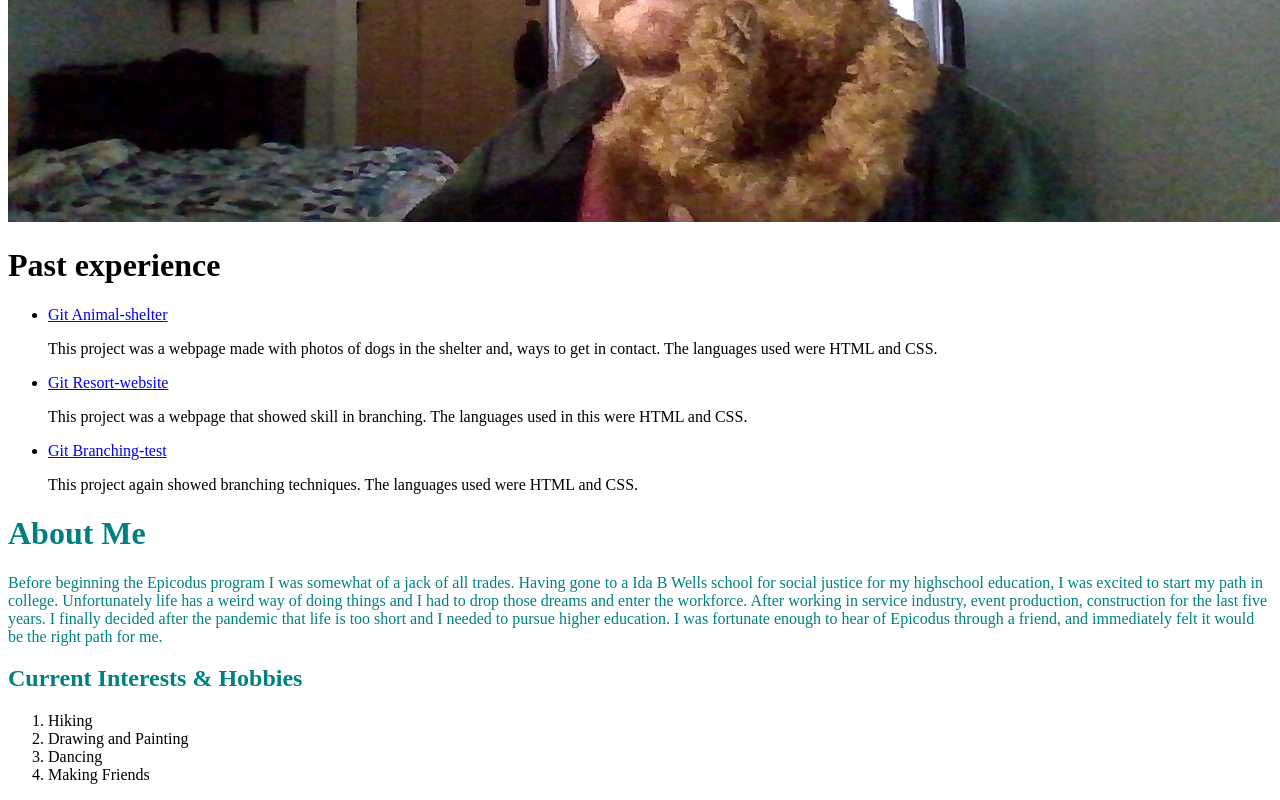
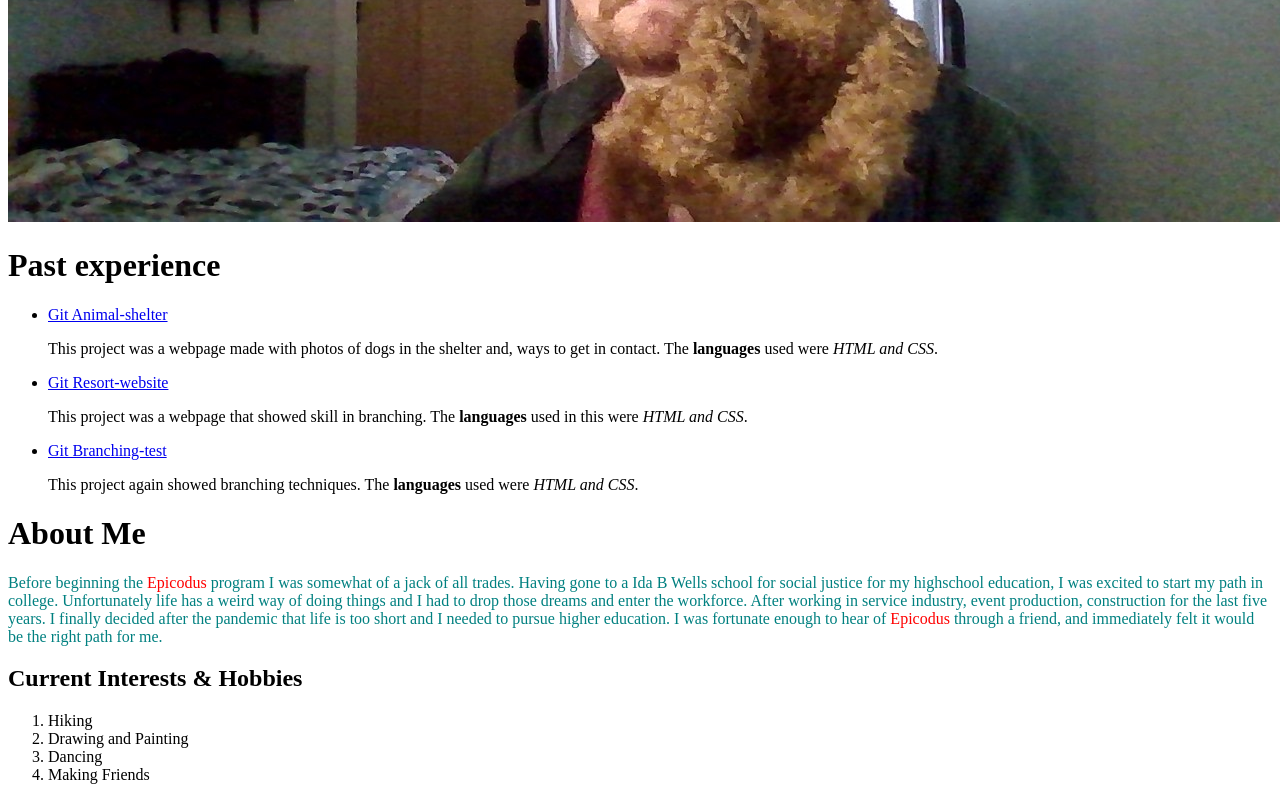
Before and after one commit to Coltthatcher/portfolio-landing-page, a plain HTML site: page index.html in a window 1280 px wide. Shown: the part 625-1425 px from the top of the page. Drawn offline with Linux system fonts and the light colour scheme.

Commit message:
add css rules, selectors, and proporties to the HTML and CSS folders

```diff
--- a/css/styles.css
+++ b/css/styles.css
@@ -1,4 +1,7 @@
 .important {
   color: teal;
+}
 
+.highlight {
+  color: red;
 }
--- a/index.html
+++ b/index.html
@@ -13,28 +13,26 @@
 
     <li><a href="https://github.com/Coltthatcher/animal-shelter">Git Animal-shelter</a></li>
 
-    <p>This project was a webpage made with photos of dogs in the shelter and, ways to get in contact. The languages used were HTML and CSS.</p>
+    <p>This project was a webpage made with photos of dogs in the shelter and, ways to get in contact. The <strong>languages</strong> used were <em>HTML and CSS</em>.</p>
 
     <li><a href="https://github.com/mellowmorgan/resort-project/tree/main/resort-website">Git Resort-website</a></li>
 
-    <p>This project was a webpage that showed skill in branching. The languages used in this were HTML and CSS.</p>
+    <p>This project was a webpage that showed skill in branching. The <strong>languages</strong> used in this were <em>HTML and CSS</em>.</p>
 
     <li><a href="https://github.com/Coltthatcher/Branching-test">Git Branching-test</a></li>
 
-     <p>This project again showed branching techniques. The languages used were HTML and CSS.</p>
+     <p>This project again showed branching techniques. The <strong>languages</strong> used were <em>HTML and CSS</em>.</p>
 
   </ul>
 
-<div class="important">
+
   <h1>About Me</h1>
 
+  <div class="important">
+    <p>Before beginning the <span class="highlight">Epicodus</span> program I was somewhat of a jack of all trades. Having gone to a Ida B Wells school for social justice for my highschool education, I was excited to start my path in college. Unfortunately life has a weird way of doing things and I had to drop those dreams and enter the workforce. After working in service industry, event production, construction for the last five years. I finally decided after the pandemic that life is too short and I needed to pursue higher education. I was fortunate enough to hear of <span class="highlight">Epicodus</span> through a friend, and immediately felt it would be the right path for me.</p>
+  </div>
 
-  <p>Before beginning the Epicodus program I was somewhat of a jack of all trades. Having gone to a Ida B Wells school for social justice for my highschool education, I was excited to start my path in college. Unfortunately life has a weird way of doing things and I had to drop those dreams and enter the workforce. After working in service industry, event production, construction for the last five years. I finally decided after the pandemic that life is too short and I needed to pursue higher education. I was fortunate enough to hear of Epicodus through a friend, and immediately felt it would be the right path for me.</p>
-</div>
-
-<div class="important">
   <h2>Current Interests & Hobbies</h2>
-</div>
 
    <ol>
       <li>Hiking</li>
```
